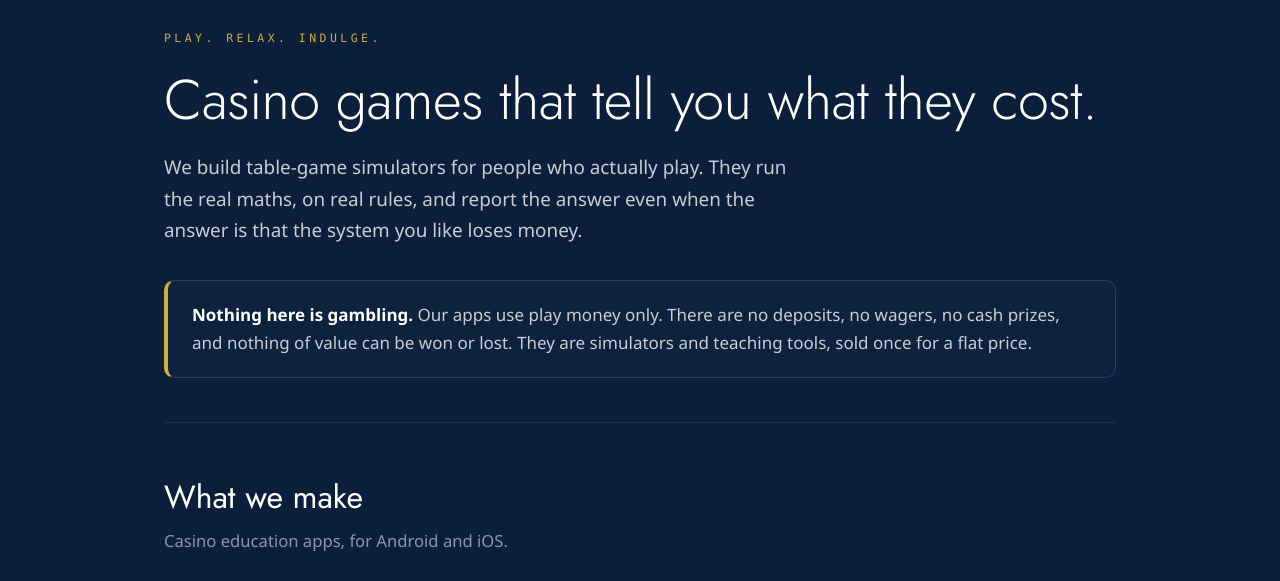
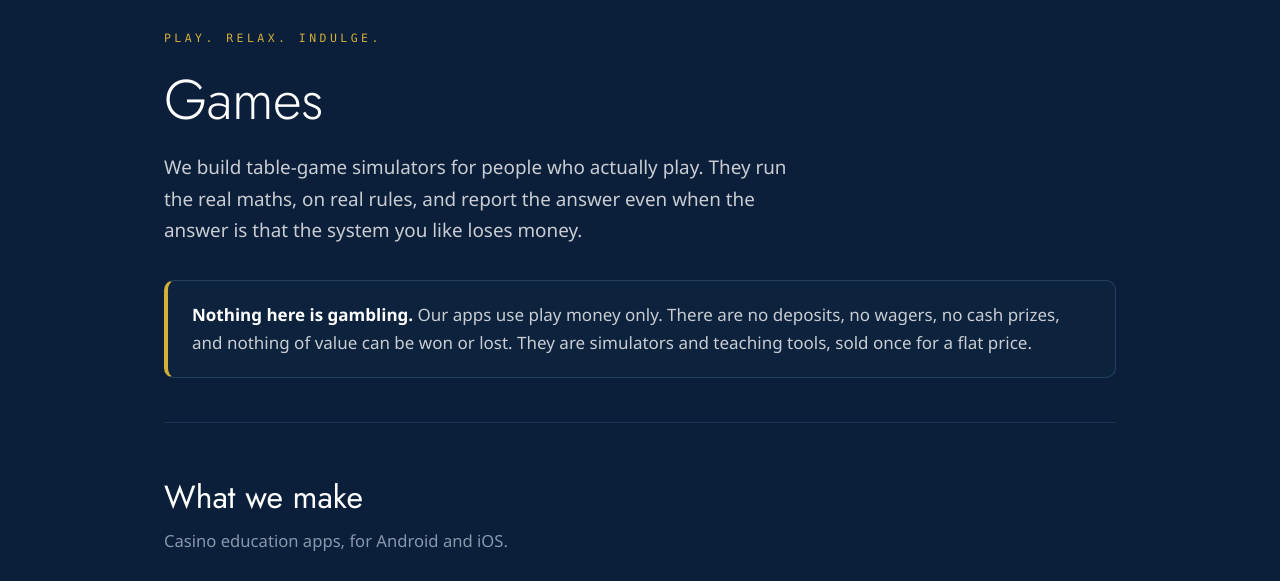
Before and after one commit to mtc8/emptysea-site, a plain HTML site: page index.html in a window 1280 px wide. Shown: the part 218-799 px from the top of the page. Drawn offline with Linux system fonts and the light colour scheme.

Commit message:
Change home page headline to 'Games'
Co-Authored-By: Claude Sonnet 5.5 <noreply@anthropic.com>
Claude-Session: https://claude.ai/code/session_0128YLuoHKg8KgvYAKC6fQq7

```diff
--- a/index.html
+++ b/index.html
@@ -42,7 +42,7 @@
       <img class="word" src="/assets/EmptySea_Wordmark_White.svg" alt="EmptySea">
     </div>
     <p class="tagline">Play. Relax. Indulge.</p>
-    <h1>Casino games that tell you what they cost.</h1>
+    <h1>Games</h1>
     <p class="standfirst">
       We build table-game simulators for people who actually play. They run the
       real maths, on real rules, and report the answer even when the answer is
```
